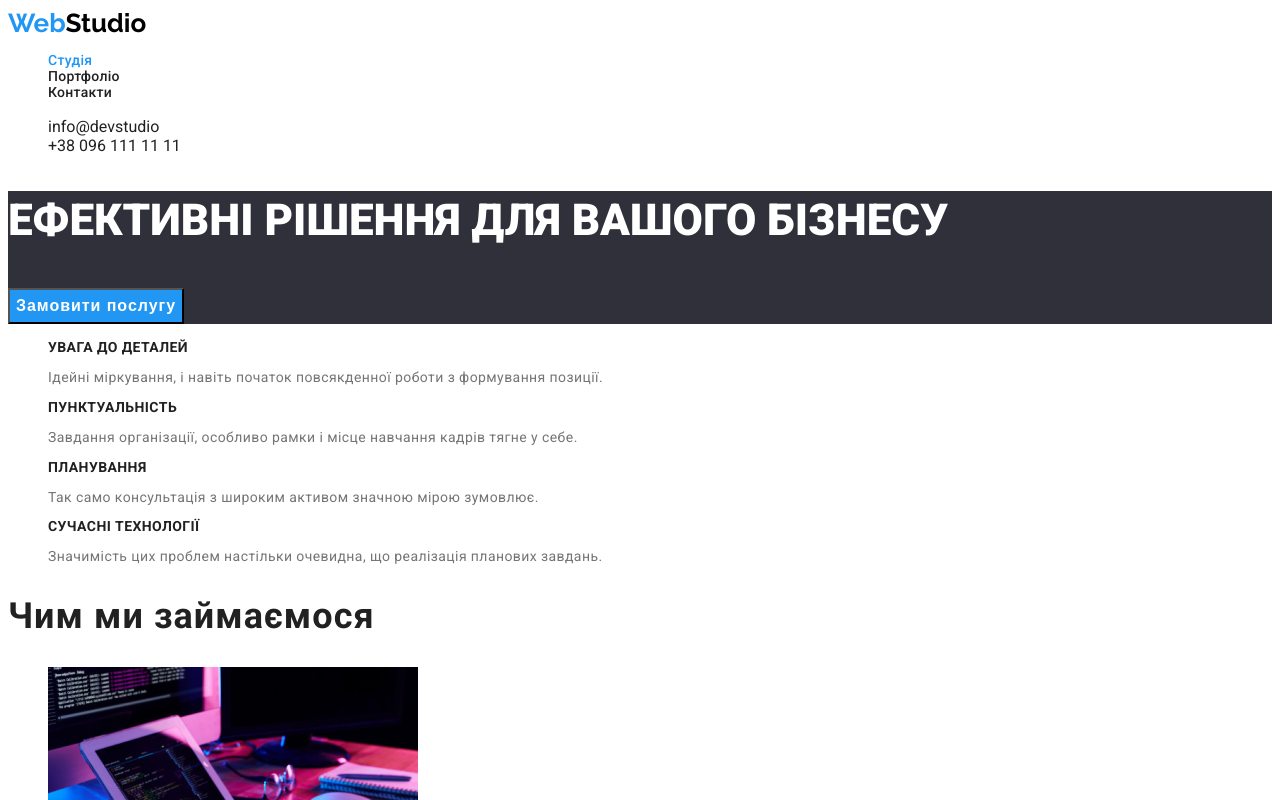
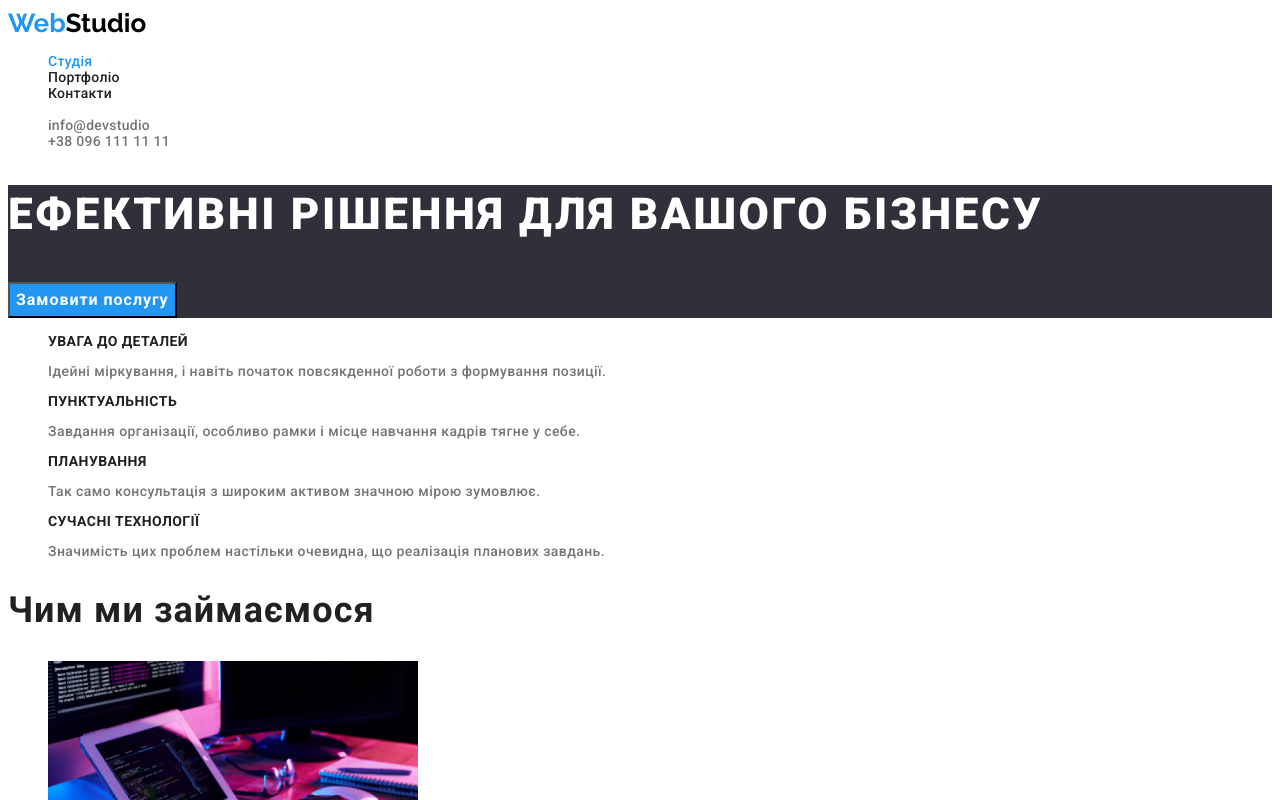
Before and after one commit to V1talquaaa/goit-markup-hw-02, a plain HTML site: page index.html in a window 1280 px wide. Shown: the top 800 px of the page. Drawn offline with Linux system fonts and the light colour scheme.

Commit message:
зміемив шрифт на кнопкав, додав леттер спейсінг в h1, стилізував контакти

```diff
--- a/css/styles.css
+++ b/css/styles.css
@@ -1,6 +1,7 @@
 :root {
     --main-color: #212121;
     --secondary-color: #2196f3;
+    --additional-color: #757575;
 }
 
 body {
@@ -59,9 +60,19 @@ body {
 
 }
 
+.list > li {
+        font-family: 'Roboto';
+        font-style: normal;
+        font-weight: 500;
+        font-size: 14px;
+        line-height: 16px;
+        letter-spacing: 0.02em;
+
+}
+
 .nav-email,
 .nav-telephone {
-    color: var(--main-color);
+    color: var(--additional-color);
 }
 
 /* header */
@@ -76,11 +87,13 @@ body {
     font-size: 44px;
     line-height: 1.36;
     text-transform: uppercase;
+    letter-spacing: 0.06em;
     color: #fff;
 
 }
 
 .hero-btn {
+    font-family: "Roboto", sans-serif;
     font-weight: 700;
     font-size: 16px;
     line-height: 1.88;
@@ -88,6 +101,7 @@ body {
     color: #fff;
     background-color: var(--secondary-color);
     cursor: pointer;
+
 }
 
 .advantages-title {
@@ -104,7 +118,7 @@ body {
     font-size: 14px;
     line-height: 1.14;
     letter-spacing: 0.03em;
-    color: #757575;
+    color: var(--additional-color);
 }
 
 .services-title,
@@ -134,7 +148,7 @@ body {
     font-size: 16px;
     line-height: 1.19;
     letter-spacing: 0.03em;
-    color: #757575;
+    color: var(--additional-color);
 }
 /* main */
 
@@ -181,6 +195,7 @@ body {
 
 
 .filter-btn {
+    font-family: 'Roboto';
     font-weight: 500;
     font-size: 16px;
     line-height: 1.62;
@@ -189,6 +204,7 @@ body {
     background: #F5F4FA;
     border: 0;
     cursor: pointer;
+
 
 }
 
@@ -199,7 +215,6 @@ body {
 }
 
 .portfolio-example {
-    font-weight: 700;
     font-size: 18px;
     line-height: 2;
     letter-spacing: 0.06em;
@@ -210,7 +225,7 @@ body {
     font-size: 16px;
     line-height: 1,9;
     letter-spacing: 0.03em;
-    color: #757575;
+    color: var(--additional-color);
 }
 
 .active-link:active {
@@ -218,5 +233,5 @@ body {
 }
 
 .nav-link.current {
-    color: #2196f3;
+    color: var(--secondary-color);
 }
```
